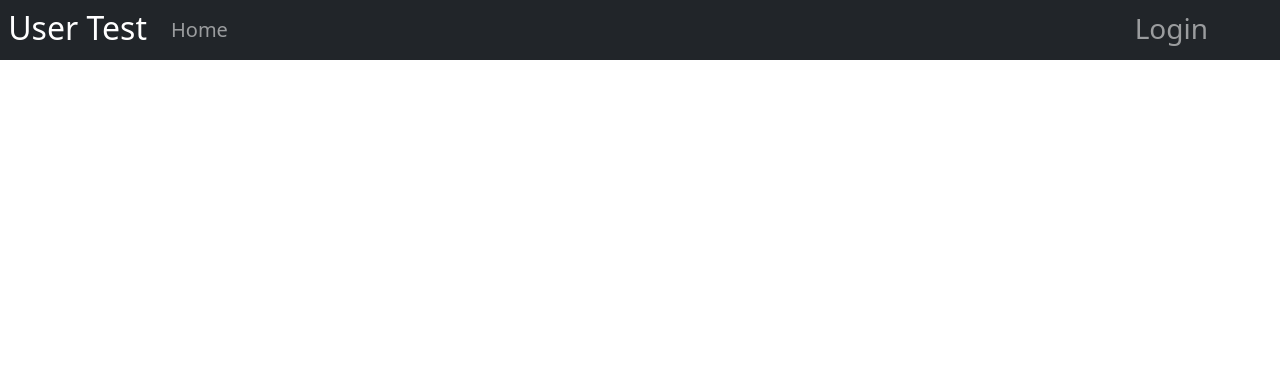
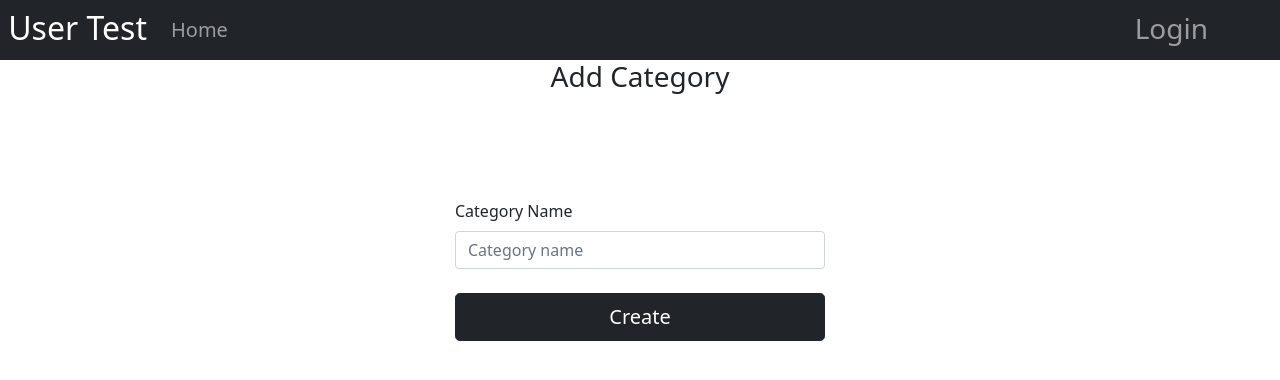
Before and after one commit to LapadatGabriel99/licenta-client, a React (Create React App) app: page /create-category in a window 1280 px wide. Shown: the top 380 px of the page. Built offline with nearby package versions, Linux system fonts and the light colour scheme.

Commit message:
Create Test, Add Test pages refactor.

```diff
--- a/src/components/category/CategoryBoard.js
+++ b/src/components/category/CategoryBoard.js
@@ -111,7 +111,9 @@ function CategoryBoard(props) {
                                 onClick={()=> {
                                     setShow(prev => !prev)
                                     window.location.reload()
-                                }}/>
+                                }}>
+                            <div className="fas fa-window-close"></div>
+                        </Button>
                     </Container>
                 </Modal.Header>
                 <Modal.Body>
--- a/src/components/category/CreateCategory.js
+++ b/src/components/category/CreateCategory.js
@@ -1,10 +1,87 @@
 import React from 'react'
+import '../../App.css'
+import '../../styles/Create.css'
+import useForm from '../../hooks/useForm'
+import { Form, FormGroup, Button, Container, Row, Col } from 'react-bootstrap'
+import { useDispatch } from 'react-redux'
+import { useHistory } from 'react-router-dom'
+import { createCategory } from '../../actions/category/categoryActions'
 
-function CreateCategory() {
+const initialFormValues = {
+    testType: ''
+}
+
+function CreateCategory(props) {
+
+    const dispatch = useDispatch()
+
+    const history = useHistory()
+
+    const validate = (fieldValues = values) => {
+        let temp = {...errors}
+
+        if ('testType' in fieldValues) {
+            temp.testType = fieldValues.testType ? '' : 'This field is required'
+        }
+
+        setErrors({
+            ...temp
+        })
+
+        if (fieldValues == values)
+            return Object.values(temp).every(x => x == "")
+    }
+
+    const [ values,
+        setValues,
+        errors,
+        setErrors,
+        handleInputChange,
+        resetForm ] = useForm(initialFormValues, true, validate)
+
+    const onCreateCategoryHandler = (e) => {
+
+        e.preventDefault()
+
+        const post  = async () => {
+
+            await dispatch(createCategory({
+                'testType': values.testType
+            }, history))
+        }
+
+        if (validate()) {
+
+            post()
+        }
+    }
+
     return (
-        <div>
-
-        </div>
+        <Container className="text-center">
+            <Row>
+                <Col className="m-auto" >
+                    <h3 className="font-weight-normal">Add Category</h3>
+                    <Form className="create-form" onSubmit={onCreateCategoryHandler}>
+                        <Form.Group className="form-group-spacing">
+                            <Form.Label>Category Name</Form.Label>
+                            <Form.Control type='text'
+                                          placeholder='Category name'
+                                          name='testType'
+                                          value={values.testType}
+                                          onChange={handleInputChange}
+                                          error={errors.testType}/>
+                        </Form.Group>
+                        <div className="d-grid gap-2 mt-4">
+                            <Button className="btn-lg btn-dark"
+                                type="submit"
+                                >
+                                Create
+                            </Button>
+                        </div>
+                    </Form>
+                </Col>
+            </Row>
+        </Container>
     )
 }
 
--- a/src/components/test/CreateTest.js
+++ b/src/components/test/CreateTest.js
@@ -1,10 +1,163 @@
 import React from 'react'
+import '../../App.css'
+import '../../styles/Create.css'
+import useForm from '../../hooks/useForm'
+import { Form, FormGroup, Button, Container, Row, Col } from 'react-bootstrap'
+import { useDispatch, useSelector } from 'react-redux'
+import { useHistory } from 'react-router-dom'
+import { createTest } from '../../actions/test/testActions'
+import { useEffect, useState } from 'react'
+import { getCategories } from '../../actions/category/categoryActions'
+
+const initialFormValues = {
+    name: '',
+    categoryName: '',
+    categoryId: ''
+}
 
 function CreateTest(props) {
+
+    const dispatch = useDispatch()
+
+    const history = useHistory()
+
+    const [reload, setReload] = useState(false)
+
+    const categories = useSelector(state => state.category.categories)
+
+    useEffect(() => {
+
+        const fetchCategories = async () => {
+
+            await dispatch(getCategories(history))
+
+            setReload(prev => !prev)
+        }
+
+        fetchCategories()
+    }, [])
+
+    useEffect(() => {
+
+        console.log(categories)
+    }, [reload])
+
+    const validate = (fieldValues = values) => {
+        let temp= {...errors}
+
+        if ('name' in fieldValues) {
+            temp.name = fieldValues.name ? '' : 'This field is required'
+        }
+
+        setErrors({
+            ...temp
+        })
+
+        if (fieldValues == values)
+            return Object.values(temp).every(x => x == "")
+    }
+
+    const [ values,
+        setValues,
+        errors,
+        setErrors,
+        handleInputChange,
+        resetForm ] = useForm(initialFormValues, true, validate)
+
+    const onCreateTestHandler = (e) => {
+
+        e.preventDefault()
+
+        const post = async () => {
+
+            await dispatch(createTest({
+                'name': values.name,
+                'categoryId': values.categoryId,
+                'categoryName': values.CategoryName
+            }, history))
+        }
+
+        if (validate()) {
+
+            post()
+        }
+    }
+
+    const onSelectListChangedHandler = (e) => {
+        if (e.target.value == null || e.target.value === "") {
+            window.alert("Please select a valid category!");
+            return;
+        }
+
+        const category = categories.filcer(c => c.testType === e.target.value)
+        setValues(prev => {
+            return {
+                ...prev,
+                categoryId: category[0].id,
+                categoryName: e.target.value
+            }
+        })
+    }
+
+    const categoryList = () => {
+
+        if (categories != null) {
+            let items = [];
+
+            items.push(<option key="" value="">Select category</option>)
+
+            for (let i = 0; i < categories.length; i++) {
+
+                const element = categories[i]
+                items.push(<option key={element.id} value={element.testType}>
+                                {element.testType}
+                            </option>)
+            }
+
+            return(
+                <select className="form-control form-control-lg"
+                        name="category"
+                        value={values.categoryName}
+                        onChange={onSelectListChangedHandler}>
+                        {
+                            items
+                        }
+                </select>
+            )
+        }
+    }
+
     return (
-        <div>
-
-        </div>
+        <Container className="text-center">
+            <Row>
+                <Col className="m-auto">
+                    <h3 className="font-weight-normal">Add Test</h3>
+                    <Form className="create-form" onSubmit={onCreateTestHandler}>
+                        <Form.Group className="form-group-spacing">
+                            <Form.Label>Test Name</Form.Label>
+                            <Form.Control type="text"
+                                          placeHolder="Test name"
+                                          name="name"
+                                          value={values.name}
+                                          onChange={handleInputChange}
+                                          error={errors.name}/>
+                        </Form.Group>
+                        <Form.Group>
+                            {
+                                categoryList()
+                            }
+                        </Form.Group>
+                        <div className="d-grid gap-2 mt-4">
+                            <Button className="btn-lg btn-dark"
+                                type="submit"
+                                >
+                                Create
+                            </Button>
+                        </div>
+                    </Form>
+                </Col>
+            </Row>
+        </Container>
     )
 }
 
--- a/src/components/test/TestBoard.js
+++ b/src/components/test/TestBoard.js
@@ -114,7 +114,9 @@ function TestBoard() {
                                 onClick={()=> {
                                     setShow(prev => !prev)
                                     window.location.reload()
-                                }}/>
+                                }}>
+                            <div className="fas fa-window-close"></div>
+                        </Button>
                     </Container>
                 </Modal.Header>
                 <Modal.Body>
--- /dev/null
+++ b/src/styles/Create.css
@@ -0,0 +1,13 @@
+.create-form {
+
+    max-width: 400px;
+    padding: 15px;
+    height: 100%;
+    text-align: left;
+    margin: 75px auto auto auto;
+}
+
+.form-group-spacing {
+
+    margin-top: 15px;
+}
```
